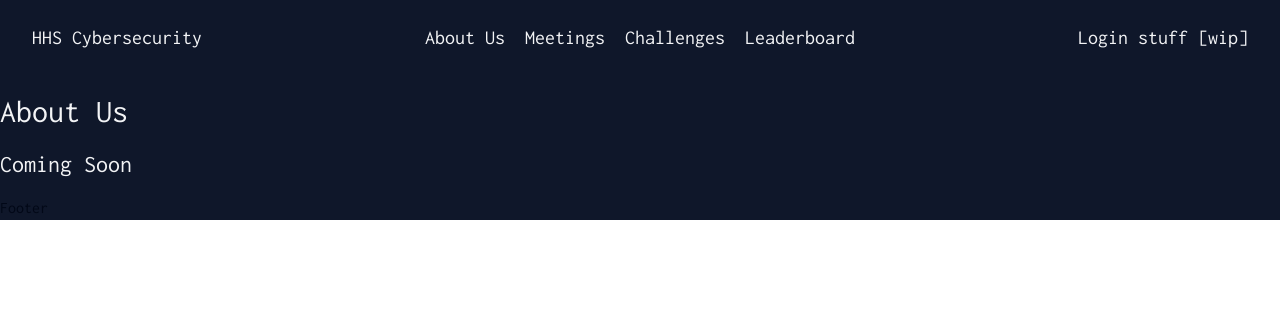
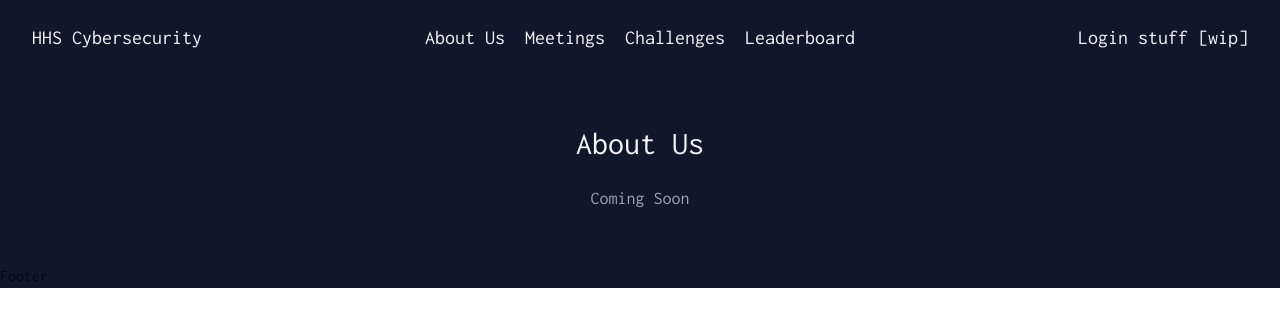
Before and after one commit to hhscybersec/hhscybersec.github.io, a React (Vite) app: page /about in a window 1280 px wide. Shown: the top 326 px of the page. Built offline with nearby package versions, Linux system fonts and the light colour scheme; a web font is replaced by a local one.

Commit message:
filler for remaining pages

```diff
--- a/src/components/About.tsx
+++ b/src/components/About.tsx
@@ -1,10 +1,12 @@
 const About = () => {
-  return (
-    <div>
-        <h1>About Us</h1>
-        <h3>Coming Soon</h3>
-    </div>
-  )
+	return (
+		<div>
+			<div className="text-center leading-loose py-8">
+				<h1>About Us</h1>
+				<p className="text-gray-400">Coming Soon</p>
+			</div>
+		</div>
+	)
 }
 
 export default About
--- a/src/components/Challenges.tsx
+++ b/src/components/Challenges.tsx
@@ -1,8 +1,10 @@
 const Challenges = () => {
 	return (
 		<div>
-			<h1>Challenges</h1>
-			<h3>Coming Soon</h3>
+			<div className="text-center leading-loose py-8">
+				<h1>Challenges</h1>
+				<p className="text-gray-400">Coming Soon</p>
+			</div>
 		</div>
 	)
 }
--- a/src/components/Leaderboard.tsx
+++ b/src/components/Leaderboard.tsx
@@ -1,8 +1,10 @@
 const Leaderboard = () => {
   return (
     <div>
-        <h1>Leaderboard</h1>
-        <h3>Coming Soon</h3>
+		<div className="text-center leading-loose py-8">
+			<h1>Leaderboard</h1>
+			<p className="text-gray-400">Coming Soon</p>
+		</div>
     </div>
   )
 }
```
